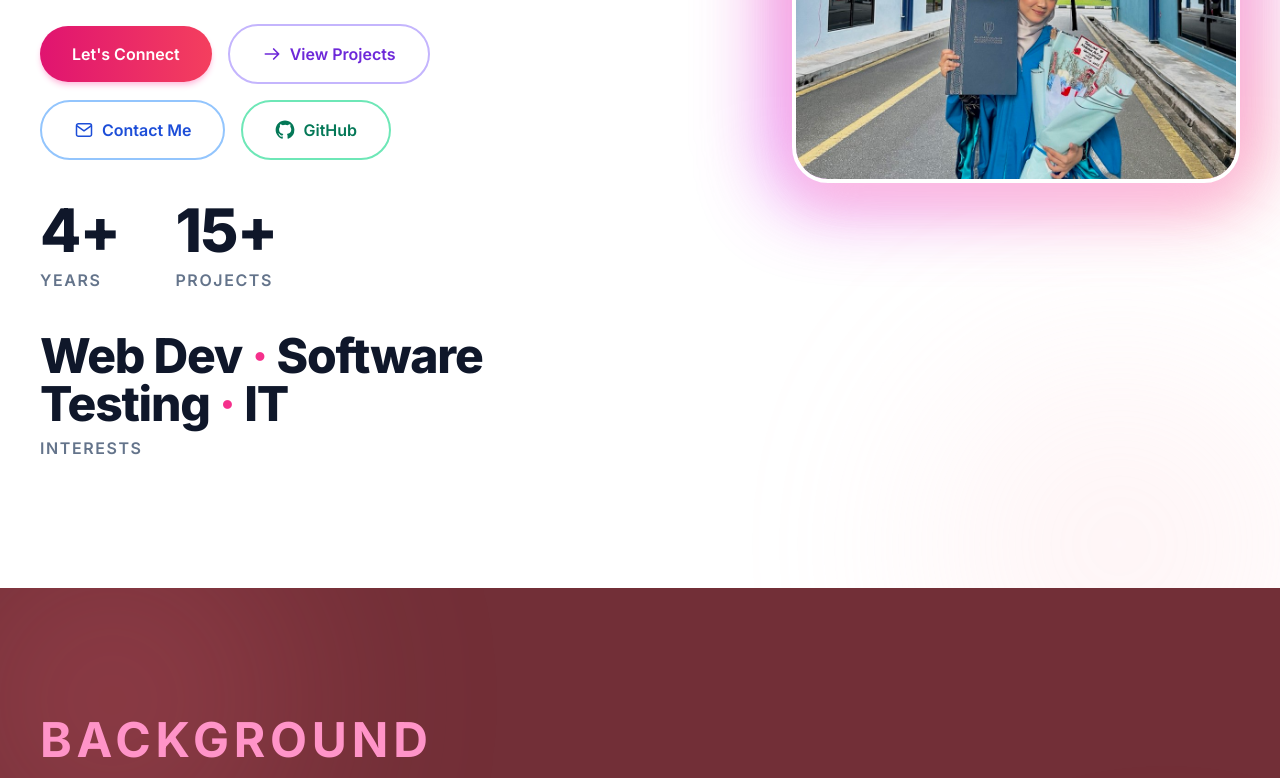
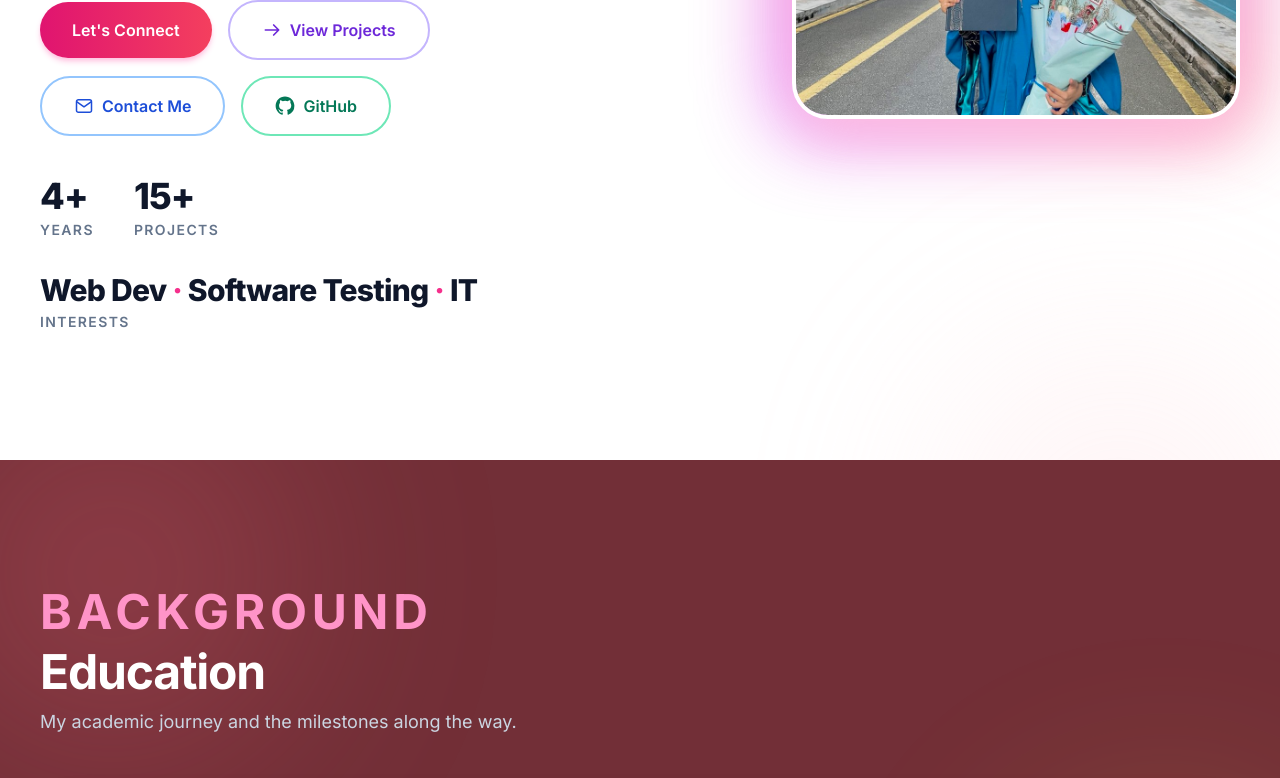
Before and after one commit to NabihahFatiny/portfolio-tiny, a Next.js app: page / in a window 1280 px wide. Shown: the part 670-1448 px from the top of the page. Built offline with nearby package versions, Linux system fonts and the light colour scheme.

Commit message:
update size

```diff
--- a/src/components/Hero.tsx
+++ b/src/components/Hero.tsx
@@ -16,7 +16,7 @@ export default function Hero() {
         <div className="grid grid-cols-1 items-center gap-16 lg:grid-cols-2 lg:gap-12">
           {/* Left column — intro & CTAs */}
           <div className="order-2 flex flex-col items-center text-center lg:order-1 lg:items-start lg:text-left">
-            <h1 className="animate-fade-up text-5xl font-extrabold tracking-tight text-slate-900 sm:text-6xl lg:text-7xl dark:text-white">
+            <h1 className="animate-fade-up text-4xl font-extrabold tracking-tight text-slate-900 sm:text-5xl lg:text-6xl dark:text-white">
               <span
                 className="hero-type-line1 inline-block overflow-hidden whitespace-nowrap align-bottom"
                 style={
@@ -89,31 +89,31 @@ export default function Hero() {
               </a>
             </div>
 
-            <div className="animate-fade-up [animation-delay:0.3s] mt-10 flex items-center gap-14">
+            <div className="animate-fade-up [animation-delay:0.3s] mt-10 flex items-center gap-10">
               <div>
-                <p className="text-5xl font-extrabold tracking-tight text-slate-900 sm:text-6xl dark:text-white">
+                <p className="text-3xl font-extrabold tracking-tight text-slate-900 sm:text-4xl dark:text-white">
                   4+
                 </p>
-                <p className="mt-2 text-base font-semibold uppercase tracking-widest text-slate-500 dark:text-slate-400">
+                <p className="mt-1 text-sm font-semibold uppercase tracking-widest text-slate-500 dark:text-slate-400">
                   Years
                 </p>
               </div>
               <div>
-                <p className="text-5xl font-extrabold tracking-tight text-slate-900 sm:text-6xl dark:text-white">
+                <p className="text-3xl font-extrabold tracking-tight text-slate-900 sm:text-4xl dark:text-white">
                   15+
                 </p>
-                <p className="mt-2 text-base font-semibold uppercase tracking-widest text-slate-500 dark:text-slate-400">
+                <p className="mt-1 text-sm font-semibold uppercase tracking-widest text-slate-500 dark:text-slate-400">
                   Projects
                 </p>
               </div>
             </div>
 
-            <div className="animate-fade-up [animation-delay:0.35s] mt-10">
-              <p className="text-4xl font-extrabold tracking-tight text-slate-900 sm:text-5xl dark:text-white">
+            <div className="animate-fade-up [animation-delay:0.35s] mt-8">
+              <p className="text-2xl font-extrabold tracking-tight text-slate-900 sm:text-3xl dark:text-white">
                 Web Dev <span className="text-brand-500">&middot;</span> Software Testing{" "}
                 <span className="text-brand-500">&middot;</span> IT
               </p>
-              <p className="mt-2 text-base font-semibold uppercase tracking-widest text-slate-500 dark:text-slate-400">
+              <p className="mt-1 text-sm font-semibold uppercase tracking-widest text-slate-500 dark:text-slate-400">
                 Interests
               </p>
             </div>
```
